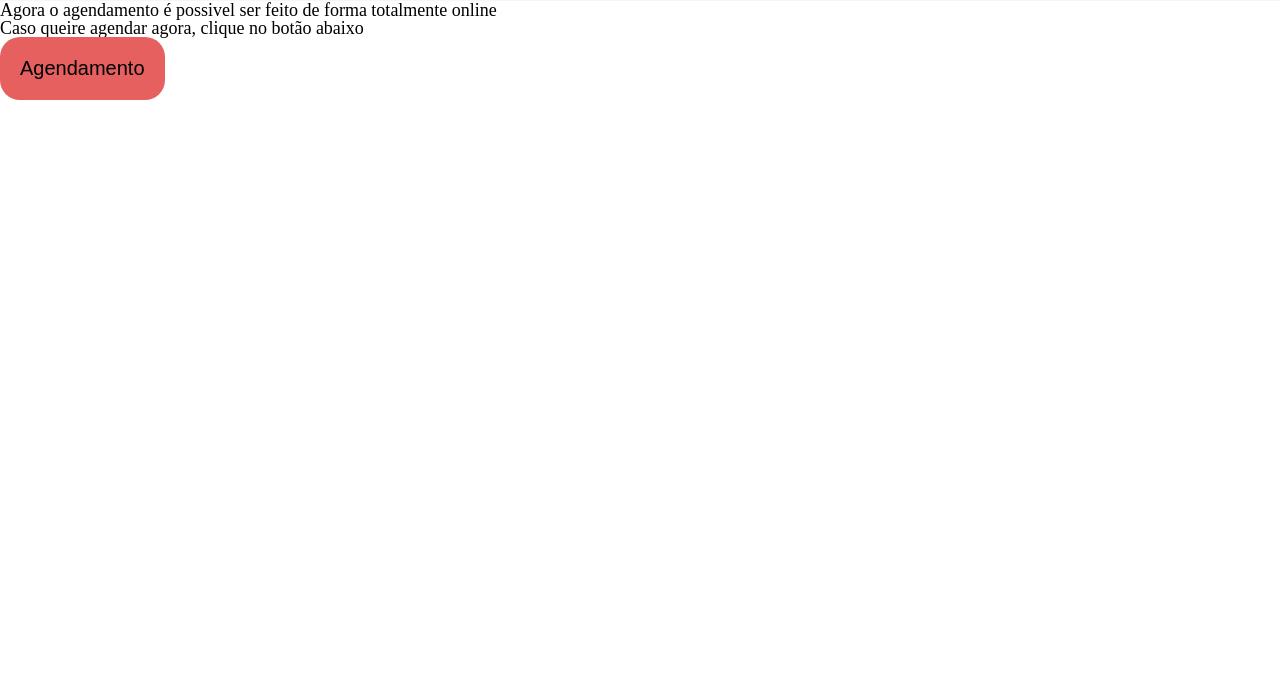
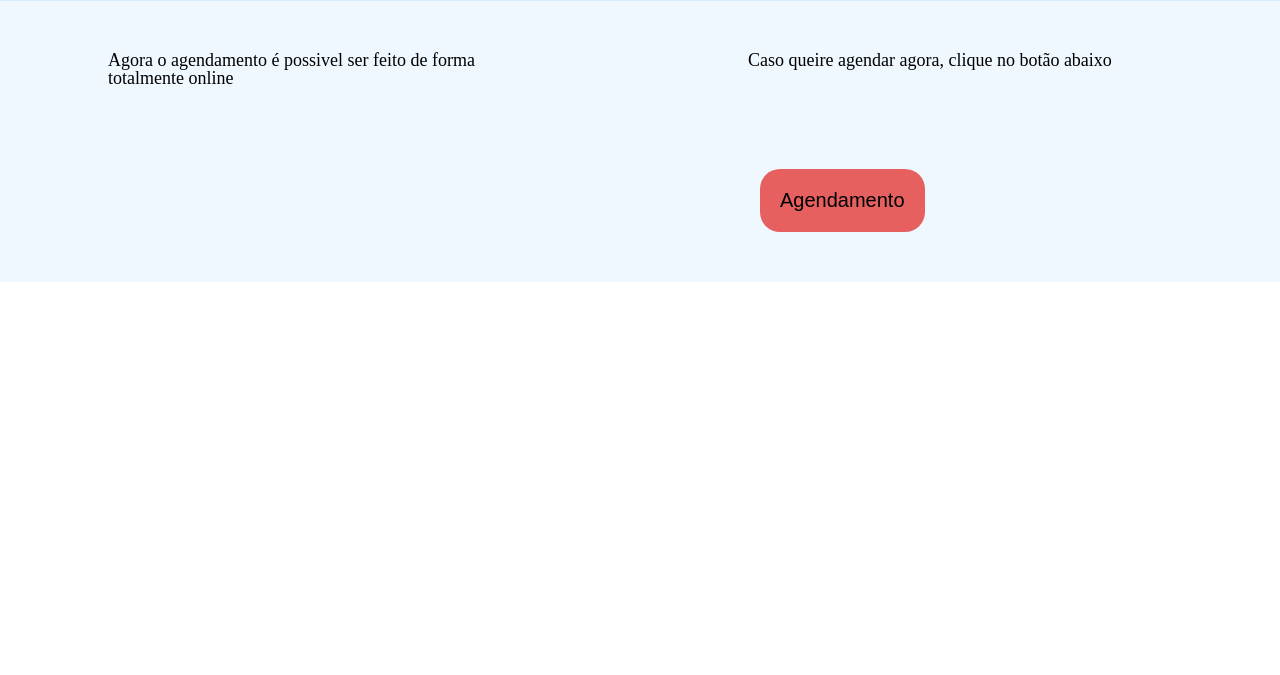
Before and after one commit to FelipeGabri/Site-UBS, a plain HTML site: page index.html in a window 1280 px wide. Shown: the part 125-800 px from the top of the page. Drawn offline with Linux system fonts and the light colour scheme.

Commit message:
Add files via upload

```diff
--- a/index.html
+++ b/index.html
@@ -23,12 +23,12 @@
     </header>
 
     <section class="agendamento">
-        <div class="agendamento_texto">
-            <p>Agora o agendamento é possivel ser feito de forma totalmente online</p>
+        <div class="coluna">
+            <p class="coluna-texto">Agora o agendamento é possivel ser feito de forma totalmente online</p>
         </div>
 
-        <div class="agendamento_texto">
-            <p>Caso queire agendar agora, clique no botão abaixo</p>
+        <div class="coluna">
+            <p class="coluna-texto">Caso queire agendar agora, clique no botão abaixo</p>
 
             <button  class="agendamento_botao">Agendamento</button>
         </div>
--- a/style.css
+++ b/style.css
@@ -1,7 +1,7 @@
 /*CABECARIO*/
 
 .cabecario {
-    background-color: aliceblue;
+    background-color: rgb(214, 236, 255);
 }
 
 .logo {
@@ -33,15 +33,15 @@ nav a:hover {
 
 /*CORPO DO SITE*/
 
-.agendamento_texto {
-    color: #000000; /* cor texto*/
-    font-size: 18px; /* tamanho texto*/
+.agendamento {
+    display: flex;
+    flex-flow: row wrap;
 }
-
 .agendamento_botao {
     color: #000000;
     font-size: 20px;
     padding: 1em;
+    margin: 50px 6em;
     border-style: none;
     border: 20px, none, rgb(197, 69, 69);
     border-color: rgb(197, 69, 69);
@@ -55,3 +55,14 @@ nav a:hover {
     cursor: pointer;
     scale: 1.1;
 }
+
+.coluna {
+    background-color: aliceblue;
+    width: 50%;
+}
+
+.coluna-texto{
+    color: #000000; /* cor texto*/
+    font-size: 18px; /* tamanho texto*/
+    margin: 50px 6em;
+}
```
